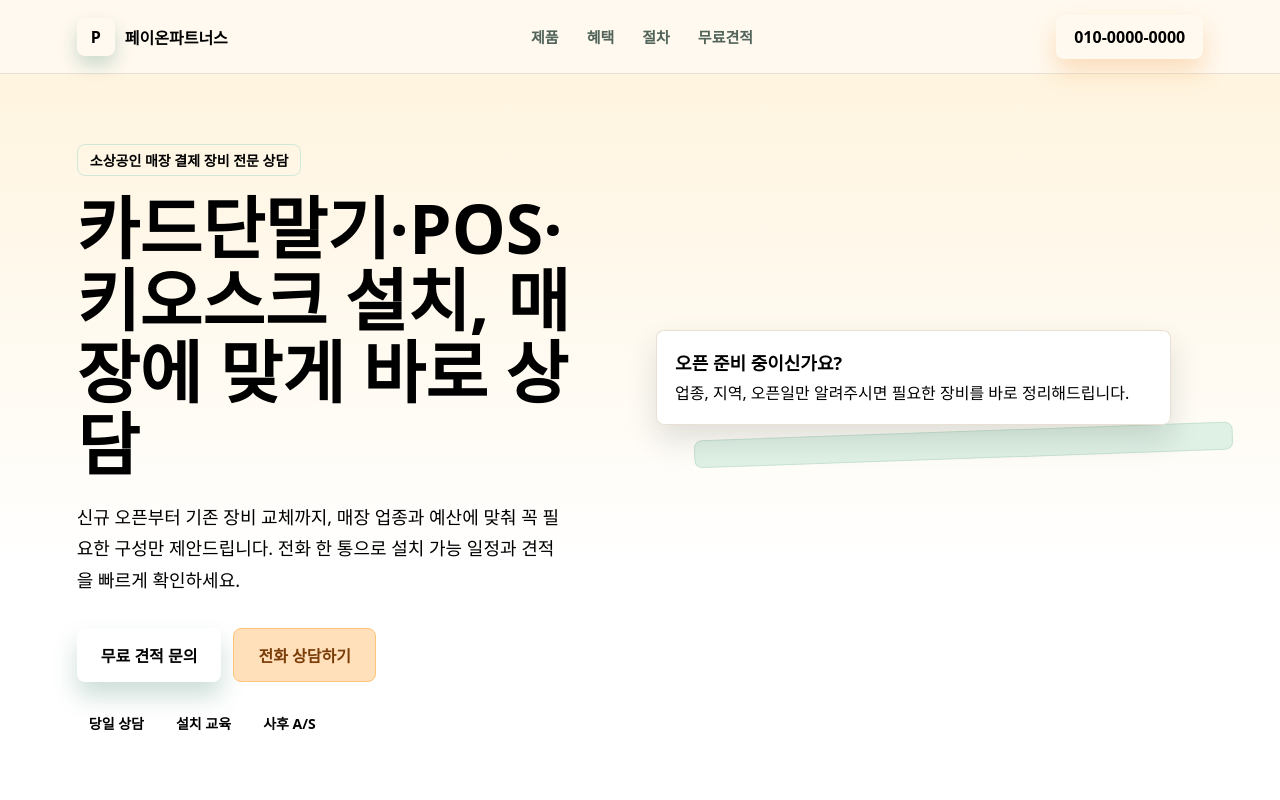
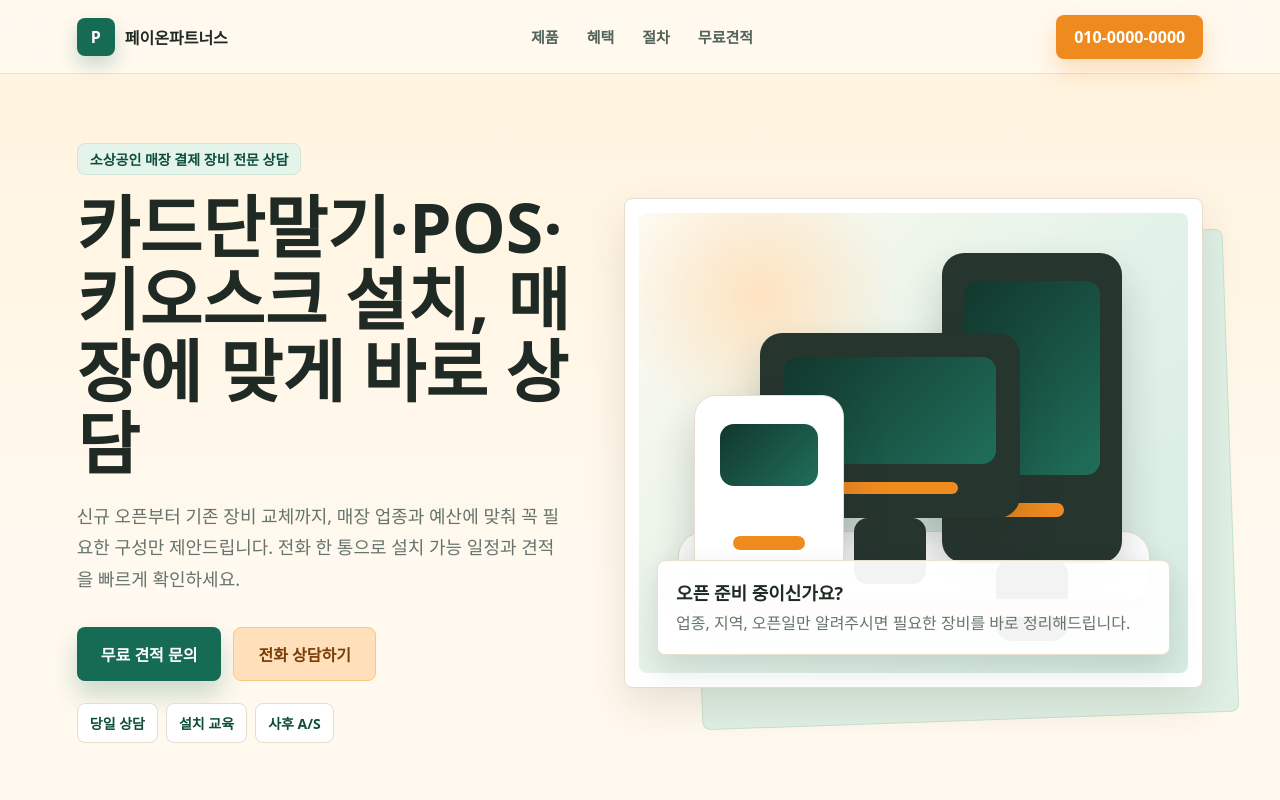
Before and after one commit to seonuk1185/first-homepage, a plain HTML site: page index.html in a window 1280 px wide. Shown: the top 800 px of the page. Drawn offline with Linux system fonts and the light colour scheme.

Commit message:
Update styles.css

```diff
--- a/styles.css
+++ b/styles.css
@@ -1,4 +1,3 @@
-[styles.css](https://github.com/user-attachments/files/28721448/styles.css)
 :root {
   --ink: #1f2a24;
   --muted: #66746d;
@@ -255,6 +254,141 @@
   border: 1px solid #c7e2d0;
   border-radius: 8px;
   transform: rotate(-2deg);
+}
+
+.device-scene {
+  position: relative;
+  min-height: 460px;
+  overflow: hidden;
+  background:
+    radial-gradient(circle at 22% 18%, rgba(255, 224, 186, 0.9), transparent 24%),
+    linear-gradient(135deg, #fffaf0 0%, #e2f2e8 55%, #d7ece2 100%);
+  border-radius: 8px;
+}
+
+.device-scene::before {
+  position: absolute;
+  left: 7%;
+  right: 7%;
+  bottom: 70px;
+  height: 70px;
+  content: "";
+  background: #ffffff;
+  border: 1px solid var(--line);
+  border-radius: 26px;
+  box-shadow: 0 18px 32px rgba(75, 49, 22, 0.12);
+}
+
+.device {
+  position: absolute;
+  background: #27352f;
+  border-radius: 22px;
+  box-shadow: 0 22px 40px rgba(31, 42, 36, 0.2);
+}
+
+.device span {
+  position: absolute;
+  display: block;
+  background: linear-gradient(135deg, #12372d, #1f6f5a);
+  border-radius: 14px;
+}
+
+.device i {
+  position: absolute;
+  display: block;
+  background: var(--orange);
+  border-radius: 999px;
+}
+
+.kiosk-device {
+  right: 12%;
+  top: 40px;
+  width: 180px;
+  height: 310px;
+}
+
+.kiosk-device span {
+  inset: 28px 22px 88px;
+}
+
+.kiosk-device i {
+  left: 58px;
+  right: 58px;
+  bottom: 46px;
+  height: 14px;
+}
+
+.kiosk-device::after {
+  position: absolute;
+  left: 54px;
+  right: 54px;
+  bottom: -78px;
+  height: 82px;
+  content: "";
+  background: #27352f;
+  border-radius: 16px;
+}
+
+.pos-device {
+  left: 22%;
+  top: 120px;
+  width: 260px;
+  height: 185px;
+}
+
+.pos-device span {
+  inset: 24px 24px 54px;
+}
+
+.pos-device i {
+  left: 62px;
+  right: 62px;
+  bottom: 24px;
+  height: 12px;
+}
+
+.pos-device::after {
+  position: absolute;
+  left: 94px;
+  right: 94px;
+  bottom: -66px;
+  height: 66px;
+  content: "";
+  background: #27352f;
+  border-radius: 14px;
+}
+
+.terminal-device {
+  left: 10%;
+  bottom: 88px;
+  width: 150px;
+  height: 190px;
+  background: #ffffff;
+  border: 1px solid var(--line);
+}
+
+.terminal-device span {
+  left: 25px;
+  right: 25px;
+  top: 28px;
+  height: 62px;
+}
+
+.terminal-device i {
+  left: 38px;
+  right: 38px;
+  bottom: 34px;
+  height: 14px;
+}
+
+.counter-line {
+  position: absolute;
+  left: 10%;
+  right: 10%;
+  bottom: 56px;
+  height: 18px;
+  background: #e7dccf;
+  border-radius: 999px;
 }
 
 .hero-panel img {
@@ -715,6 +849,29 @@
     box-shadow: none;
   }
 
+  .device-scene {
+    min-height: 300px;
+  }
+
+  .kiosk-device {
+    right: 8%;
+    width: 118px;
+    height: 220px;
+  }
+
+  .pos-device {
+    left: 20%;
+    top: 95px;
+    width: 180px;
+    height: 130px;
+  }
+
+  .terminal-device {
+    left: 8%;
+    width: 105px;
+    height: 136px;
+  }
+
   .benefit-grid,
   .product-grid,
   .process-list {
```
